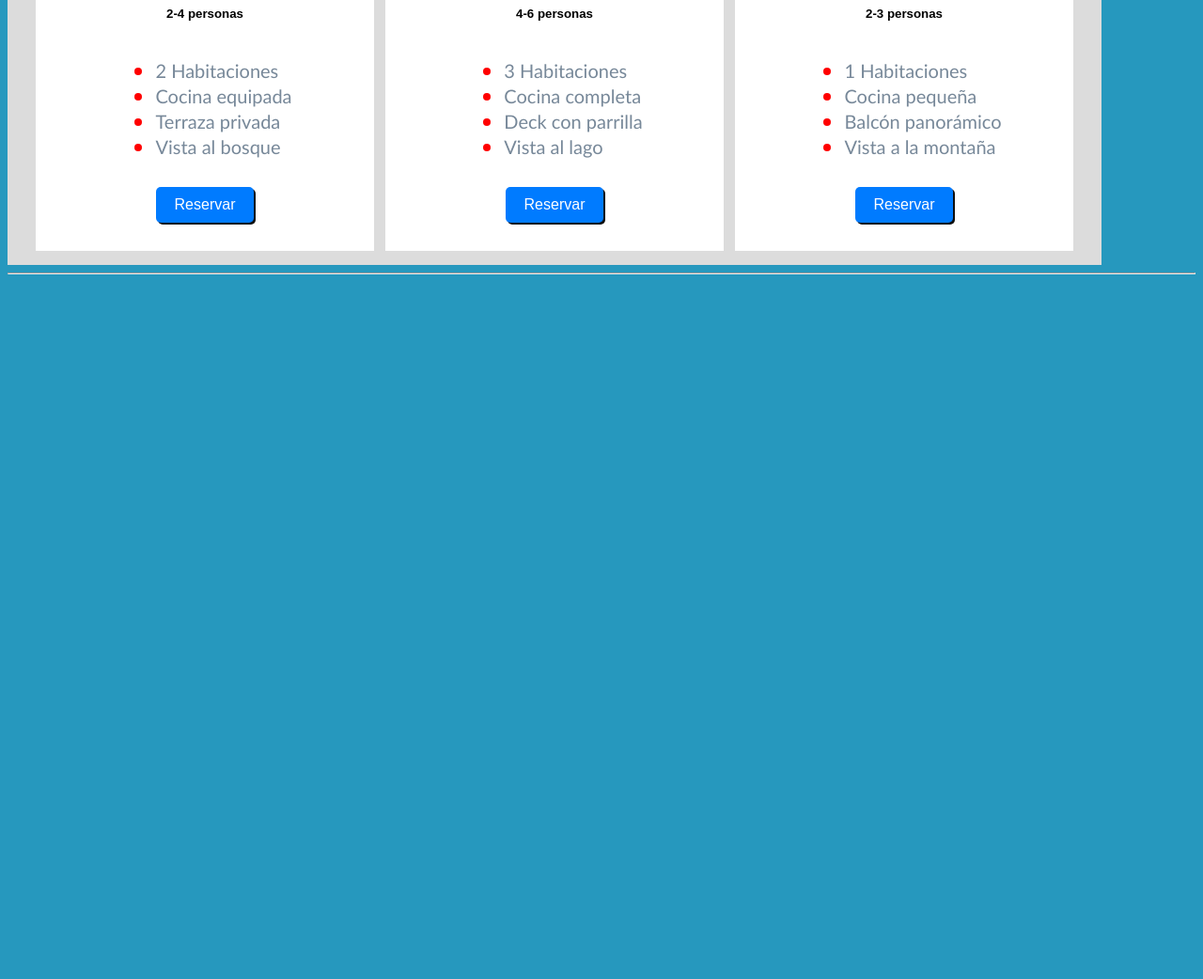
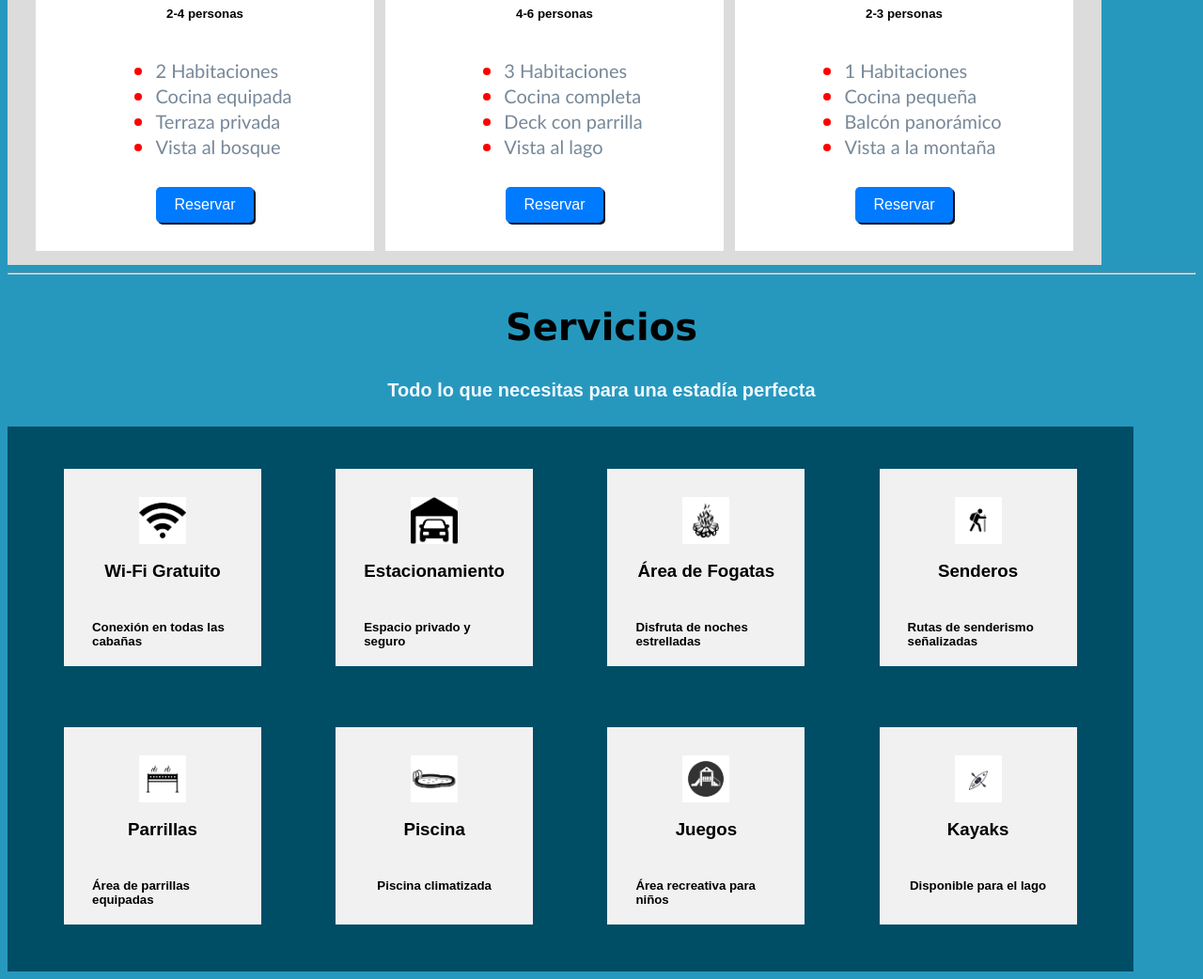
Before and after one commit to Emmi-32/Trabajo-Practico-Integrador, a plain HTML site: page Pagina2.html in a window 1280 px wide. Shown: the part 748-1790 px from the top of the page at 94% size. Before the commit the page ends 1048 px from the top, so only its background shows below. Drawn offline with Linux system fonts and the light colour scheme.

Commit message:
Mas pagina2

```diff
--- a/Pagina2.html
+++ b/Pagina2.html
@@ -43,6 +43,23 @@
         text-decoration: none;
         border-radius: 5px;
         box-shadow: 2px 2px 0 rgb(15, 15, 14);
+    }
+
+       .servicios{
+      display: flex;
+      flex-wrap: wrap;/* Permite que los elementos pasen a la siguiente linea */
+      width: 90%;
+      height: 550px;
+      background-color: #004d66;
+    }
+    .servicios div {
+      background-color: #f1f1f1;
+      margin: 30px;
+      padding: 30px;
+       width: 150px;
+      height: 150px;
+      flex-direction: column;
+      align-items: center;
     }
 
 
@@ -126,5 +143,52 @@
   </div>
   </div>
   <hr><!--linea horizontal-->
+
+  <h2>Servicios</h2>
+  <h4>Todo lo que necesitas para una estadía perfecta</h4>
+
+  <div class="servicios">
+    <div >
+        <img src="./fotos-servicios/wifi.png" width="50" height="50" >
+        <h3>Wi-Fi Gratuito</h3>
+        <h5>Conexión en todas las cabañas</h5>
+    </div>
+    <div>
+      <img src="./fotos-servicios/estacionamiento.png" width="50" height="50" >
+      <h3>Estacionamiento</h3>
+      <h5>Espacio privado y seguro</h5>
+    </div>
+    <div>
+      <img src="./fotos-servicios/fogata.png" width="50" height="50" >
+      <h3>Área de Fogatas</h3>
+      <h5>Disfruta de noches estrelladas</h5>
+    </div>
+    <div>
+      <img src="./fotos-servicios/senderismo.png" width="50" height="50" >
+      <h3>Senderos</h3>
+      <h5>Rutas de senderismo señalizadas</h5>
+    </div>
+    <div>
+      <img src="./fotos-servicios/parrilla.png" width="50" height="50" >
+      <h3>Parrillas</h3>
+      <h5>Área de parrillas equipadas</h5>
+    </div>
+    <div>
+      <img src="./fotos-servicios/piscina.png" width="50" height="50" >
+      <h3>Piscina</h3>
+      <h5>Piscina climatizada</h5>
+    </div>
+    <div>
+      <img src="./fotos-servicios/juegos.png" width="50" height="50" >
+      <h3>Juegos</h3>
+      <h5>Área recreativa para niños</h5>
+    </div>
+     <div>
+      <img src="./fotos-servicios/kayaks.png" width="50" height="50" >
+      <h3>Kayaks</h3>
+      <h5>Disponible para el lago</h5>
+     </div>
+  </div>
+
 </body>
 </html>
```
